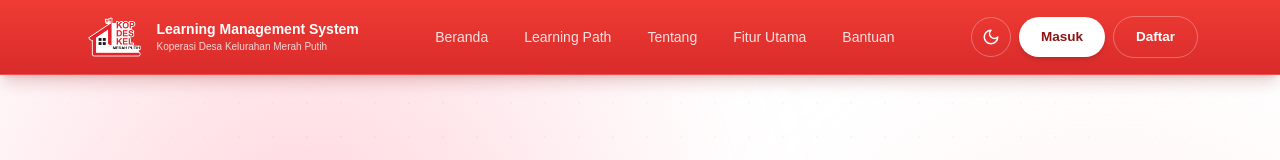
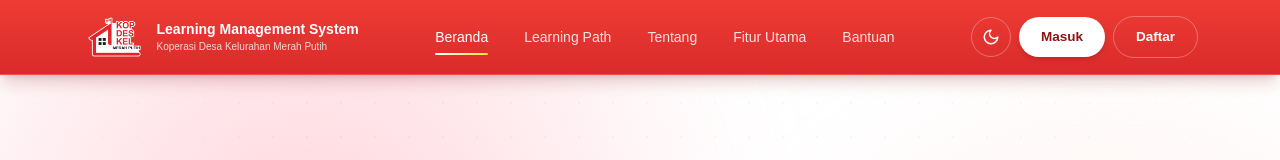
Before and after one commit to portalkdkmp-id/apn-design, a React (Vite) app in the folder lms/: page / in a window 1280 px wide. Shown: the top 160 px of the page. Built offline with nearby package versions, Linux system fonts and the light colour scheme; a web font is replaced by a local one.

Commit message:
feat: add active underline to header menu

```diff
--- a/lms/src/components/landing/Header.jsx
+++ b/lms/src/components/landing/Header.jsx
@@ -5,6 +5,9 @@ import { ThemeToggle } from '../common/ThemeToggle'
 
 export function Header({ dark, onToggleTheme }) {
   const [open, setOpen] = useState(false)
+
+  // Menu yang sedang aktif
+  const [activeLink, setActiveLink] = useState('#beranda')
 
   const links = [
     ['Beranda', '#beranda'],
@@ -15,45 +18,101 @@ export function Header({ dark, onToggleTheme }) {
   ]
 
   const scrollTo = (href) => {
+    // Set underline ke menu yang diklik
+    setActiveLink(href)
+
     setOpen(false)
-    document.querySelector(href)?.scrollIntoView({ behavior: 'smooth' })
+
+    document
+      .querySelector(href)
+      ?.scrollIntoView({ behavior: 'smooth' })
   }
 
   return (
     <header className="sticky top-0 z-50 border-b border-white/10 bg-gradient-to-b from-[#ef3b34] to-[#d92b2b] shadow-lg shadow-red-900/20">
       <div className="mx-auto max-w-[1180px] px-5 md:px-8">
         <nav className="flex items-center justify-between py-4">
-          <button type="button" onClick={() => scrollTo('#beranda')} className="text-left">
+
+          {/* Logo */}
+          <button
+            type="button"
+            onClick={() => scrollTo('#beranda')}
+            className="text-left"
+          >
             <Logo light />
           </button>
 
+          {/* Desktop Navigation */}
           <div className="hidden items-center gap-9 text-sm lg:flex">
-            {links.map(([label, href]) => (
+            {links.map(([label, href]) => {
+              const isActive = activeLink === href
+
+              return (
                 <button
                   key={label}
                   type="button"
                   onClick={() => scrollTo(href)}
-                className="relative py-1.5 text-white/85 transition hover:text-white"
+                  className={`
+                    relative py-1.5
+                    transition-colors duration-200
+                    ${
+                      isActive
+                        ? 'text-white'
+                        : 'text-white/85 hover:text-white'
+                    }
+                  `}
                 >
                   {label}
+
+                  {/* Underline aktif */}
+                  <span
+                    className={`
+                      absolute
+                      bottom-[-2px]
+                      left-0
+                      right-0
+                      h-0.5
+                      rounded-full
+                      bg-gradient-to-r from-white to-yellow-300
+                      transition-all duration-300
+                      ${
+                        isActive
+                          ? 'scale-x-100 opacity-100'
+                          : 'scale-x-0 opacity-0'
+                      }
+                    `}
+                  />
                 </button>
-            ))}
+              )
+            })}
           </div>
 
+          {/* Right Actions */}
           <div className="flex items-center gap-2">
-            <ThemeToggle dark={dark} onToggle={onToggleTheme} />
+
+            {/* Theme Toggle */}
+            <ThemeToggle
+              dark={dark}
+              onToggle={onToggleTheme}
+            />
+
+            {/* Login */}
             <a
               href="/login"
               className="hidden rounded-full bg-white px-[22px] py-2.5 text-[13.5px] font-semibold text-[#8f1414] shadow-md transition hover:-translate-y-px sm:inline-flex"
             >
               Masuk
             </a>
+
+            {/* Register */}
             <a
               href="/register"
               className="hidden rounded-full border border-white/30 px-[22px] py-2.5 text-[13.5px] font-semibold text-white transition hover:bg-white/10 md:inline-flex"
             >
               Daftar
             </a>
+
+            {/* Mobile Menu */}
             <button
               type="button"
               onClick={() => setOpen(!open)}
@@ -65,23 +124,46 @@ export function Header({ dark, onToggleTheme }) {
           </div>
         </nav>
 
+        {/* Mobile Navigation */}
         {open && (
           <div className="border-t border-white/15 py-3 lg:hidden">
-            {links.map(([label, href]) => (
+            {links.map(([label, href]) => {
+              const isActive = activeLink === href
+
+              return (
                 <button
                   key={label}
                   type="button"
                   onClick={() => scrollTo(href)}
-                className="block w-full rounded-lg px-3 py-3 text-left text-sm text-white/90 transition hover:bg-white/10"
+                  className={`
+                    block w-full rounded-lg px-3 py-3 text-left text-sm
+                    transition
+                    ${
+                      isActive
+                        ? 'bg-white/10 text-white'
+                        : 'text-white/90 hover:bg-white/10'
+                    }
+                  `}
                 >
                   {label}
                 </button>
-            ))}
+              )
+            })}
+
             <div className="mt-2 grid grid-cols-2 gap-2">
-              <a href="/login" onClick={() => setOpen(false)} className="rounded-lg bg-white px-4 py-3 text-center text-sm font-semibold text-[#8f1414]">
+              <a
+                href="/login"
+                onClick={() => setOpen(false)}
+                className="rounded-lg bg-white px-4 py-3 text-center text-sm font-semibold text-[#8f1414]"
+              >
                 Masuk
               </a>
-              <a href="/register" onClick={() => setOpen(false)} className="rounded-lg border border-white/30 px-4 py-3 text-center text-sm font-semibold text-white">
+
+              <a
+                href="/register"
+                onClick={() => setOpen(false)}
+                className="rounded-lg border border-white/30 px-4 py-3 text-center text-sm font-semibold text-white"
+              >
                 Daftar
               </a>
             </div>
```
Lines whose indentation alone changed are shown as unchanged.
